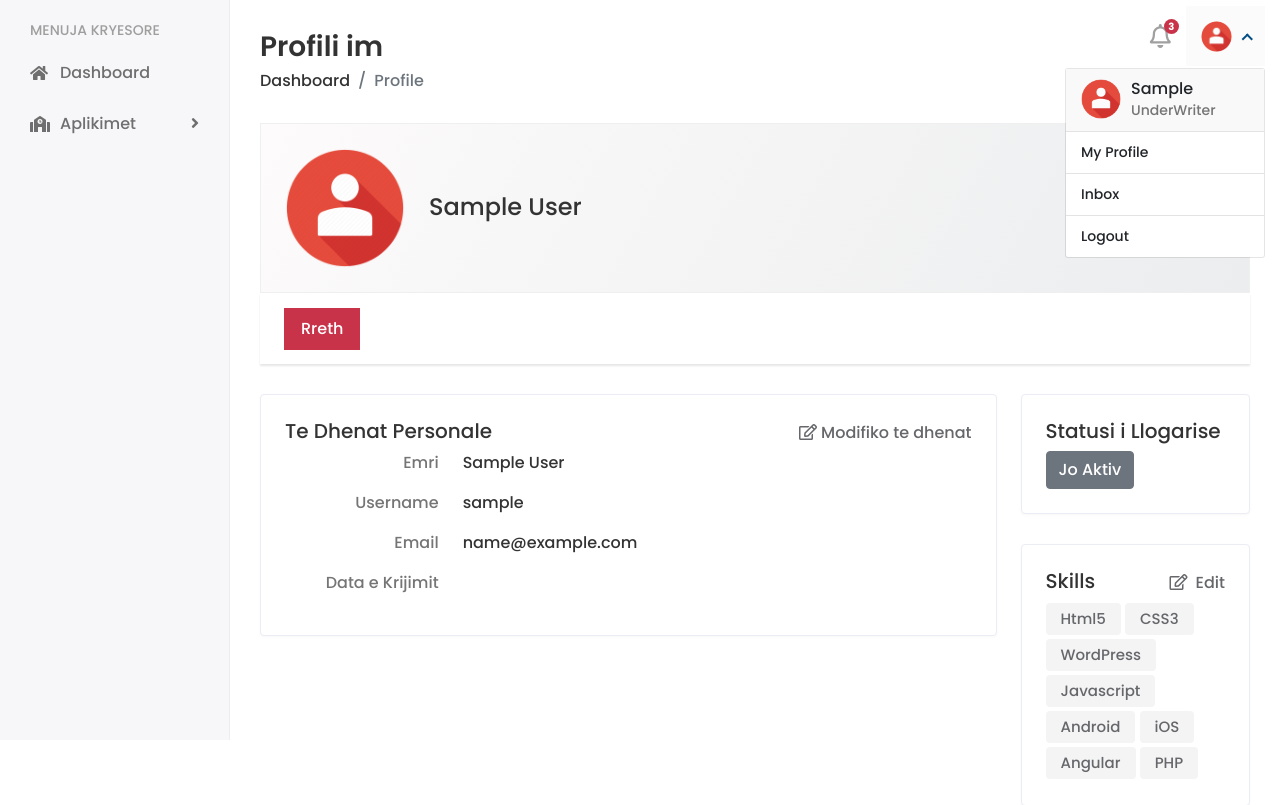
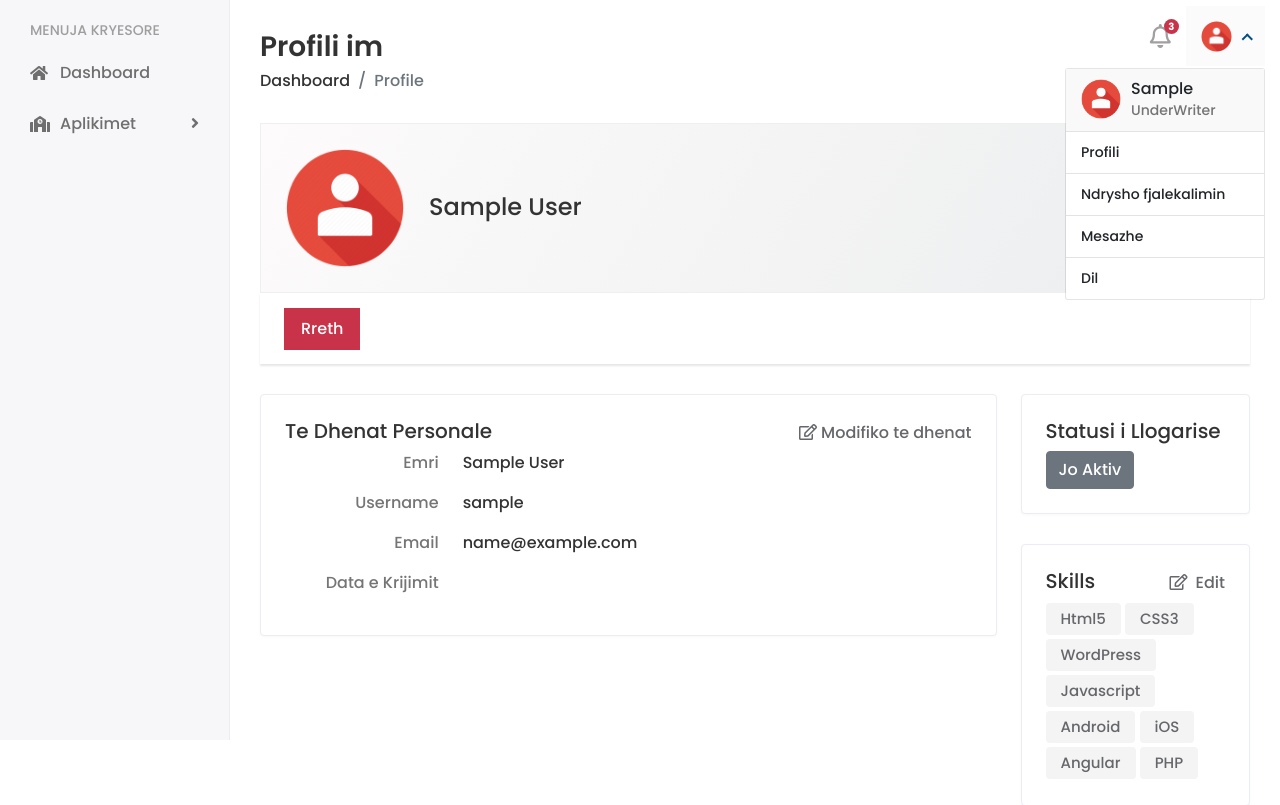
Before and after one commit to aleksander-deda/Bussiness_Partners, a Django app: page /underwriter/my-profile/ in a window 1280 px wide, after a click that opens the changed part. Shown: the part 60-865 px from the top of the page. Run offline with Django 4.2, Linux system fonts and the light colour scheme; the visitor is signed in with stand-in values (Sample User, id 1); data comes from the database, SQL or seed files in the repository; data that the repository does not hold is empty; some libraries are stand-ins or nearby versions.

Commit message:
adding some urls

```diff
--- a/templates/underwriters/preleads_list.html
+++ b/templates/underwriters/preleads_list.html
@@ -65,7 +65,8 @@
                             <p class="text-muted mb-0">UnderWriter</p>
                         </div>
                     </div>
-                    <a class="dropdown-item" href="{% url 'my-profile' %}">Profili</a>
+                    <a class="dropdown-item" href="{% url 'uw-profile' %}">Profili</a>
+                    <a class="dropdown-item" href="{% url 'change-uw-password' user.id %}">Ndrysho fjalekalimin</a>
                     <a class="dropdown-item" href="#">Njoftime</a>
                     <a class="dropdown-item" href="{% url 'logout' %}">Dil</a>
                 </div>
--- a/templates/underwriters/underwriter_dashboard.html
+++ b/templates/underwriters/underwriter_dashboard.html
@@ -78,7 +78,8 @@
                         </div>
                         {% endif %}
                     </div>
-                    <a class="dropdown-item" href="{% url 'my-profile' %}">Profili</a>
+                    <a class="dropdown-item" href="{% url 'uw-profile' %}">Profili</a>
+                    <a class="dropdown-item" href="{% url 'change-uw-password' user.id %}">Ndrysho fjalekalimin</a>
                     <a class="dropdown-item" href="#">Mesazhe</a>
                     <a class="dropdown-item" href="{% url 'logout' %}">Dil</a>
                 </div>
@@ -109,7 +110,7 @@
                               <a href="{% url 'prelead-list' %}">Lista e Aplikimeve</a>
                           </li>
                       </ul>
-                  </li>
+                    </li>
                 </ul>
             </div>
         </div>
--- a/templates/underwriters/underwriter_profile.html
+++ b/templates/underwriters/underwriter_profile.html
@@ -79,9 +79,10 @@
                         </div>
                         {% endif %}
                      </div>
-                     <a class="dropdown-item" href="{% url 'my-profile' %}">My Profile</a>
-                     <a class="dropdown-item" href="inbox.html">Inbox</a>
-                     <a class="dropdown-item" href="{% url 'logout' %}">Logout</a>
+                     <a class="dropdown-item" href="{% url 'uw-profile' %}">Profili</a>
+                     <a class="dropdown-item" href="{% url 'change-uw-password' user.id %}">Ndrysho fjalekalimin</a>
+                     <a class="dropdown-item" href="inbox.html">Mesazhe</a>
+                     <a class="dropdown-item" href="{% url 'logout' %}">Dil</a>
                   </div>
                </li>
             </ul>
@@ -167,7 +168,7 @@
                                     <div class="card-body">
                                        <h5 class="card-title d-flex justify-content-between">
                                           <span>Te Dhenat Personale</span>
-                                          <a class="edit-link" href="{% url 'update-profile' %}"><i class="far fa-edit me-1"></i>Modifiko te dhenat</a>
+                                          <a class="edit-link" href="{% url 'update-uw-profile' user.id %}"><i class="far fa-edit me-1"></i>Modifiko te dhenat</a>
                                        </h5>
                                        <div class="row">
                                           <p class="col-sm-3 text-muted text-sm-end mb-0 mb-sm-3">Emri</p>
```
